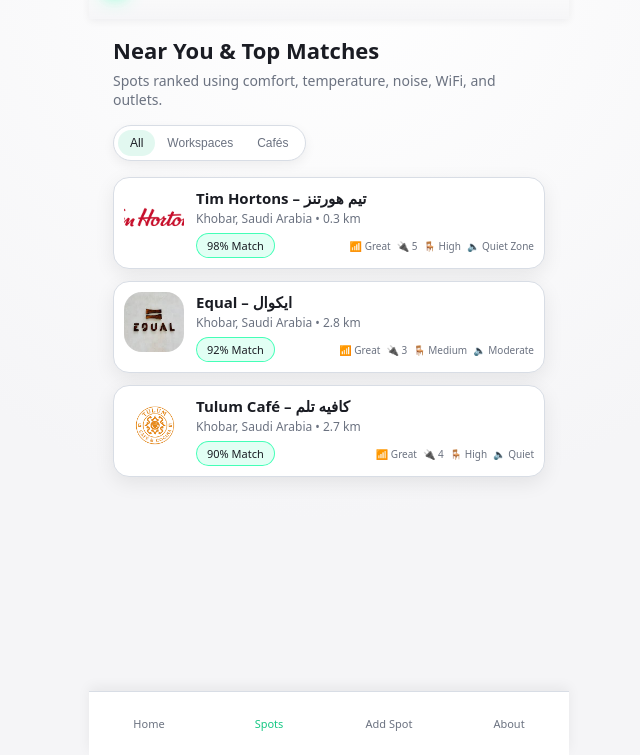
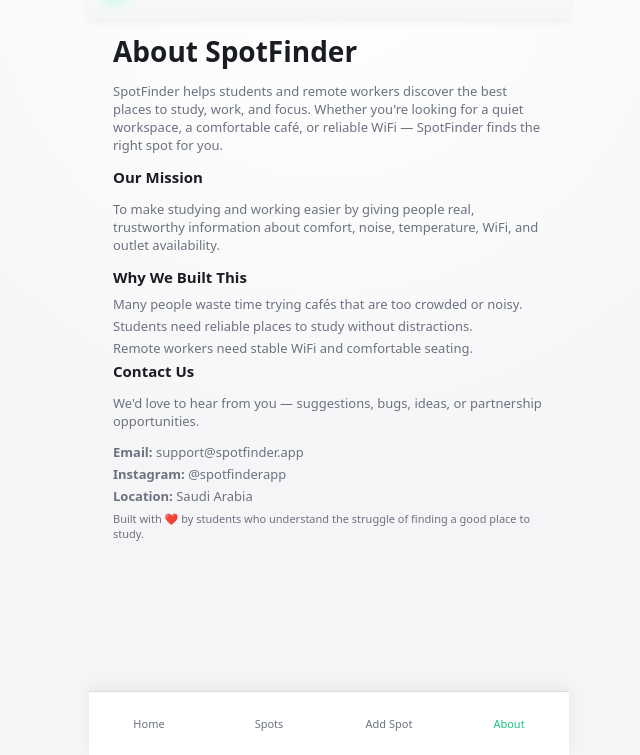
Before and after one commit to bale1234789-bot/spotfinder-mvp, a plain HTML site: page about.html in a window 1280 px wide. Shown: the part 45-800 px from the top of the page, without its empty margins (311-951 px from the left). Drawn offline with Linux system fonts and the light colour scheme.

Commit message:
Update about.html

```diff
--- a/about.html
+++ b/about.html
@@ -2,11 +2,13 @@
 <html lang="en">
 <head>
   <meta charset="UTF-8" />
-    <title>SpotFinder | Spots</title>
   <meta name="viewport" content="width=device-width, initial-scale=1.0" />
+  <title>About | SpotFinder</title>
   <link rel="stylesheet" href="assets/css/style.css" />
 </head>
+
 <body class="sf-body">
+  <!-- Header -->
   <header class="sf-header">
     <div class="sf-logo-wrap">
       <div class="sf-logo-dot"></div>
@@ -14,39 +16,49 @@
     </div>
   </header>
 
+  <!-- Main -->
   <main class="sf-main">
-      <section class="sf-page-head">
-        <h1 class="sf-hero-title-small">Near You &amp; Top Matches</h1>
-        <p class="sf-hero-sub">
-          Spots ranked using comfort, temperature, noise, WiFi, and outlets.
+    <h1 class="sf-hero-title">About SpotFinder</h1>
+
+    <p class="sf-body-text">
+      SpotFinder helps students and remote workers discover the best places to study, work, and focus.
+      Whether you're looking for a quiet workspace, a comfortable café, or reliable WiFi — SpotFinder finds the right spot for you.
     </p>
 
-        <div class="sf-filter-row">
-          <div class="sf-filter-tabs" data-sf-filter-tabs>
-            <button
-              class="sf-filter-tab sf-filter-tab-active"
-              data-sf-filter="all"
-            >
-              All
-            </button>
-            <button class="sf-filter-tab" data-sf-filter="workspace">
-              Workspaces
-            </button>
-            <button class="sf-filter-tab" data-sf-filter="cafe">
-              Cafés
-            </button>
-          </div>
-        </div>
-      </section>
+    <h2 class="sf-section-title">Our Mission</h2>
+    <p class="sf-body-text">
+      To make studying and working easier by giving people real, trustworthy information about comfort, noise, temperature, WiFi, and outlet availability.
+    </p>
 
-      <section class="sf-list" data-sf-spot-list></section>
+    <h2 class="sf-section-title">Why We Built This</h2>
+    <ul class="sf-info-list">
+      <li>Many people waste time trying cafés that are too crowded or noisy.</li>
+      <li>Students need reliable places to study without distractions.</li>
+      <li>Remote workers need stable WiFi and comfortable seating.</li>
+    </ul>
+
+    <h2 class="sf-section-title">Contact Us</h2>
+    <p class="sf-body-text">
+      We'd love to hear from you — suggestions, bugs, ideas, or partnership opportunities.
+    </p>
+
+    <ul class="sf-info-list">
+      <li><strong>Email:</strong> support@spotfinder.app</li>
+      <li><strong>Instagram:</strong> @spotfinderapp</li>
+      <li><strong>Location:</strong> Saudi Arabia</li>
+    </ul>
+
+    <p class="sf-note">
+      Built with ❤️ by students who understand the struggle of finding a good place to study.
+    </p>
   </main>
 
+  <!-- Bottom Navigation -->
   <nav class="sf-nav">
     <a href="index.html" class="sf-nav-item">Home</a>
-      <a href="spots.html" class="sf-nav-item sf-nav-item-active">Spots</a>
+    <a href="spots.html" class="sf-nav-item">Spots</a>
     <a href="add-spot.html" class="sf-nav-item">Add Spot</a>
-      <a href="about.html" class="sf-nav-item">About</a>
+    <a href="about.html" class="sf-nav-item sf-nav-item-active">About</a>
   </nav>
 
   <script src="assets/js/app.js"></script>
```
Lines whose indentation alone changed are shown as unchanged.
